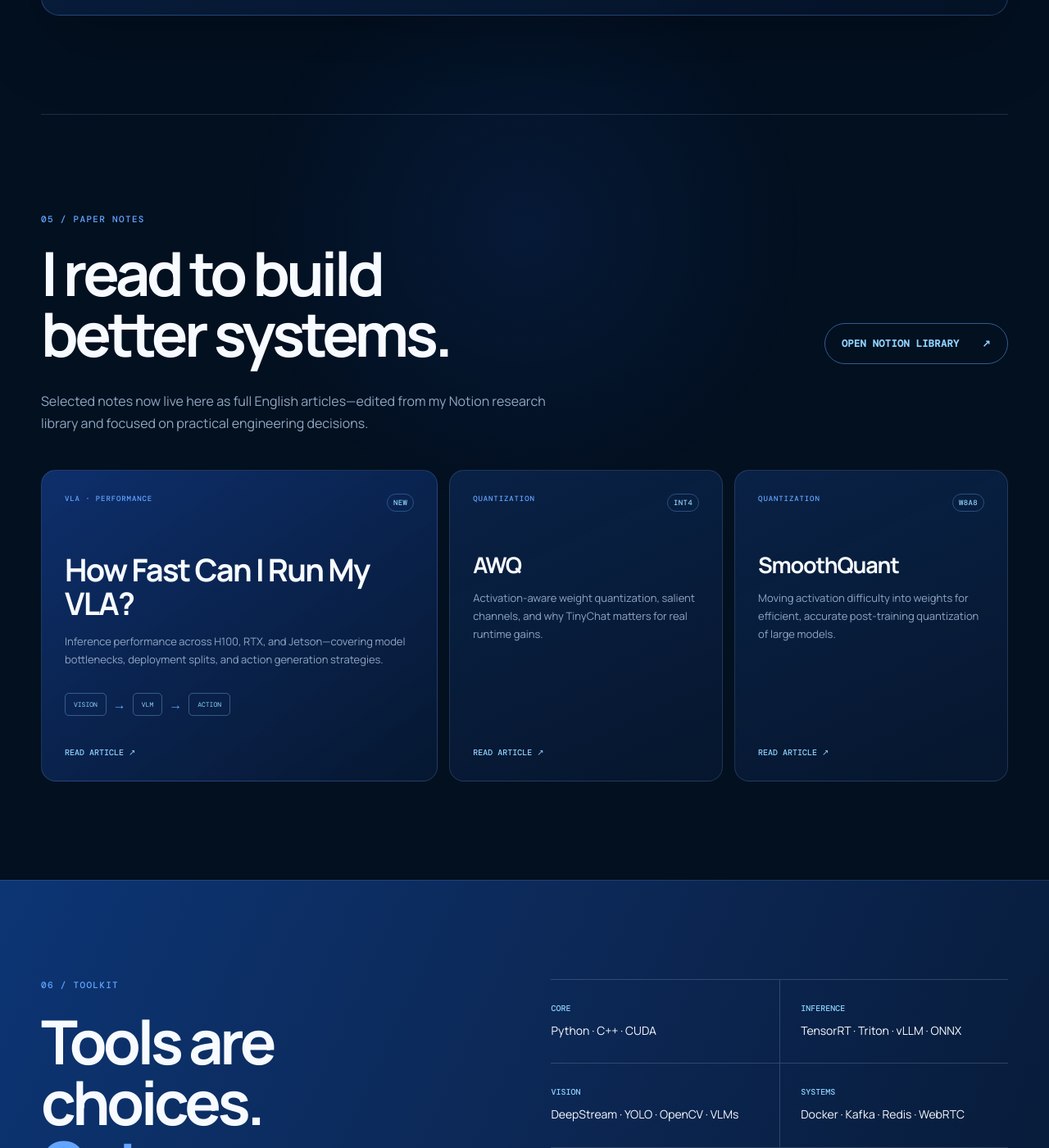
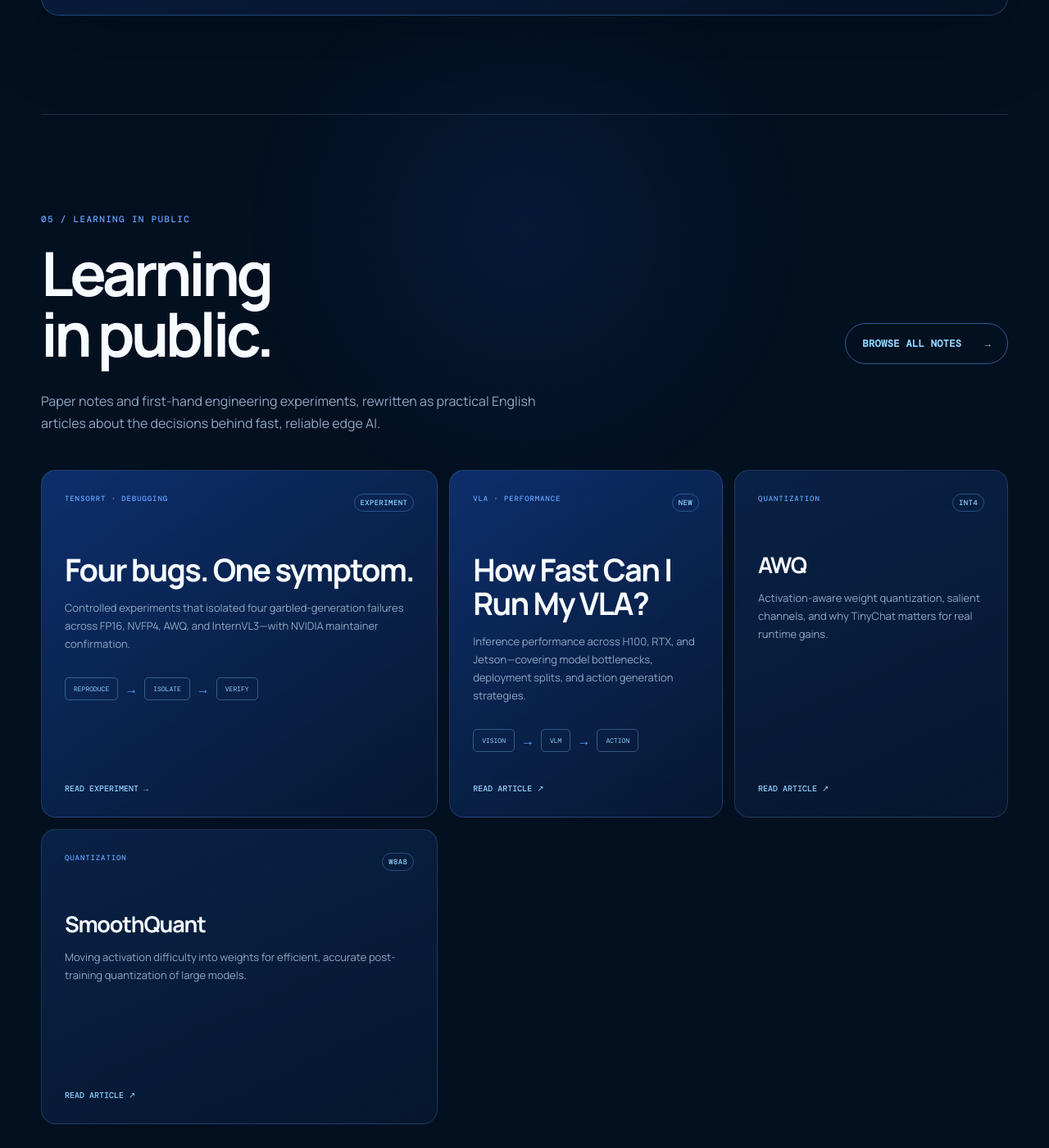
Before and after one commit to hungho77/hung, a Jekyll site: the page built from index.html, in a window 1280 px wide and 1400 px high, scrolled down 5269 px. Shown: the whole window at 82% size. Built offline with Jekyll 4.4.1, drawn with Linux system fonts in a browser that asks for light colours; some of the changed text lies outside the part shown.

Commit message:
Refine Precision Lab and consolidate homepage notes: index.html

```diff
--- a/index.html
+++ b/index.html
@@ -113,13 +113,13 @@
   <section id="precision-lab" class="precision-lab section-shell section-block reveal" data-precision-lab>
     <div class="section-title-row lab-heading">
       <div><p class="section-index">04 / PRECISION LAB</p><h2>Choose the<br>right trade-off.</h2></div>
-      <p class="section-note">Real measurements from my ModelOpt recipes. Select a platform and dtype to compare memory, latency, throughput, and accuracy.</p>
+      <p class="section-note">Real measurements from my ModelOpt recipes—including BF16, FP8, NVFP4, INT8 SmoothQuant, and INT4 AWQ.</p>
     </div>
 
     <div class="lab-shell">
       <div class="lab-toolbar" role="tablist" aria-label="Benchmark platform">
-        <button type="button" class="lab-platform is-active" data-platform="rtx" role="tab" aria-selected="true">RTX 5090</button>
-        <button type="button" class="lab-platform" data-platform="jetson" role="tab" aria-selected="false">Jetson Orin Nano</button>
+        <button type="button" class="lab-platform is-active" data-platform="rtx" role="tab" aria-selected="true"><span>RTX 5090</span><small>BF16 · FP8 · NVFP4</small></button>
+        <button type="button" class="lab-platform" data-platform="jetson" role="tab" aria-selected="false"><span>Jetson Orin Nano</span><small>INT8 SmoothQuant · INT4 AWQ</small></button>
       </div>
       <div class="lab-body">
         <div class="lab-methods" aria-label="Precision options"></div>
@@ -133,17 +133,24 @@
           </div>
         </div>
       </div>
-      <div class="lab-foot"><span data-lab-context>Qwen3-ASR-1.7B · vLLM · RTX 5090</span><a href="https://github.com/hungho77/model-quantization-recipes">Benchmark source ↗</a></div>
+      <div class="lab-foot"><span data-lab-context>Qwen3-ASR-1.7B · vLLM · RTX 5090</span><a href="https://github.com/hungho77/model-quantization-recipes" target="_blank" rel="noopener noreferrer">Benchmark source ↗</a></div>
     </div>
   </section>
 
   <section id="research" class="research section-shell section-block reveal">
     <div class="section-title-row">
-      <div><p class="section-index">05 / PAPER NOTES</p><h2>I read to build<br>better systems.</h2></div>
-      <a class="button library-button" href="https://app.notion.com/p/9b5af84c856f49ba9b67060315e58866?v=37787833c2f3800281eb000ce045b22a&amp;source=copy_link" target="_blank" rel="noopener">Open Notion library <span>↗</span></a>
+      <div><p class="section-index">05 / LEARNING IN PUBLIC</p><h2>Learning<br>in public.</h2></div>
+      <a class="button library-button" href="{{ '/blog/' | relative_url }}">Browse all notes <span>→</span></a>
     </div>
-    <p class="research-intro">Selected notes now live here as full English articles—edited from my Notion research library and focused on practical engineering decisions.</p>
+    <p class="research-intro">Paper notes and first-hand engineering experiments, rewritten as practical English articles about the decisions behind fast, reliable edge AI.</p>
     <div class="research-grid">
+      <a class="research-card research-featured" href="{{ '/blog/debugging-tensorrt-edge-llm/' | relative_url }}">
+        <div class="research-top"><span>TENSORRT · DEBUGGING</span><i>EXPERIMENT</i></div>
+        <h3>Four bugs. One symptom.</h3>
+        <p>Controlled experiments that isolated four garbled-generation failures across FP16, NVFP4, AWQ, and InternVL3—with NVIDIA maintainer confirmation.</p>
+        <div class="paper-diagram"><span>REPRODUCE</span><b>→</b><span>ISOLATE</span><b>→</b><span>VERIFY</span></div>
+        <strong>Read experiment →</strong>
+      </a>
       <a class="research-card research-featured" href="{{ '/blog/vla-perf-inference-performance/' | relative_url }}">
         <div class="research-top"><span>VLA · PERFORMANCE</span><i>NEW</i></div>
         <h3>How Fast Can I Run My VLA?</h3>
@@ -177,16 +184,4 @@
       </div>
     </div>
   </section>
-
-  <section class="writing section-shell section-block reveal">
-    <div class="section-title-row">
-      <div><p class="section-index">07 / ENGINEERING NOTES</p><h2>Learning in public.</h2></div>
-      <a class="inline-link" href="{{ '/blog/' | relative_url }}">Browse all notes ↗</a>
-    </div>
-    <div class="post-list">
-      {% for post in site.posts limit:3 %}
-      <a class="post-row" href="{{ post.url | relative_url }}"><time>{{ post.date | date: "%b %-d, %Y" }}</time><div><h3>{{ post.title }}</h3><p>{{ post.subtitle }}</p></div><span>↗</span></a>
-      {% endfor %}
-    </div>
-  </section>
 </main>
```
